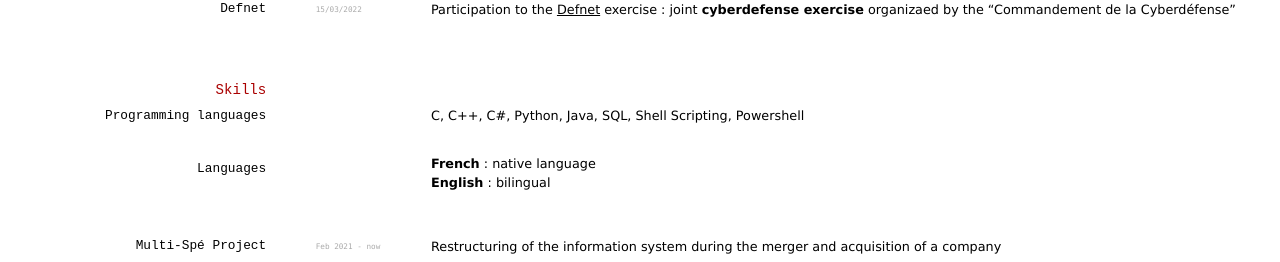
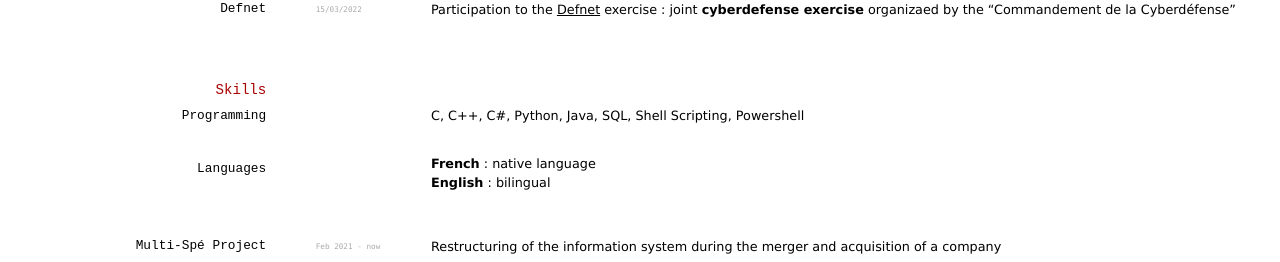
Before and after one commit to Heluge/Heluge.github.io, a Jekyll site: the page built from index.md, in a window 1280 px wide. Shown: the part 1084-1346 px from the top of the page. Built offline with Jekyll 4.4.1, drawn with Linux system fonts in a browser that asks for light colours.

Commit message:
Update index.md

```diff
--- a/index.md
+++ b/index.md
@@ -31,7 +31,7 @@
 
 - Majoring in Systems, Networks and Security
 
-- __Courses__
+- **Courses**
 - Active Directory / Windows administration
 - Linux Administration
 - Network concepts
@@ -93,7 +93,7 @@
 
 ## Skills
 
-### Programming languages
+### Programming
 
 C, C++, C#, Python, Java, SQL, Shell Scripting, Powershell
 
```
